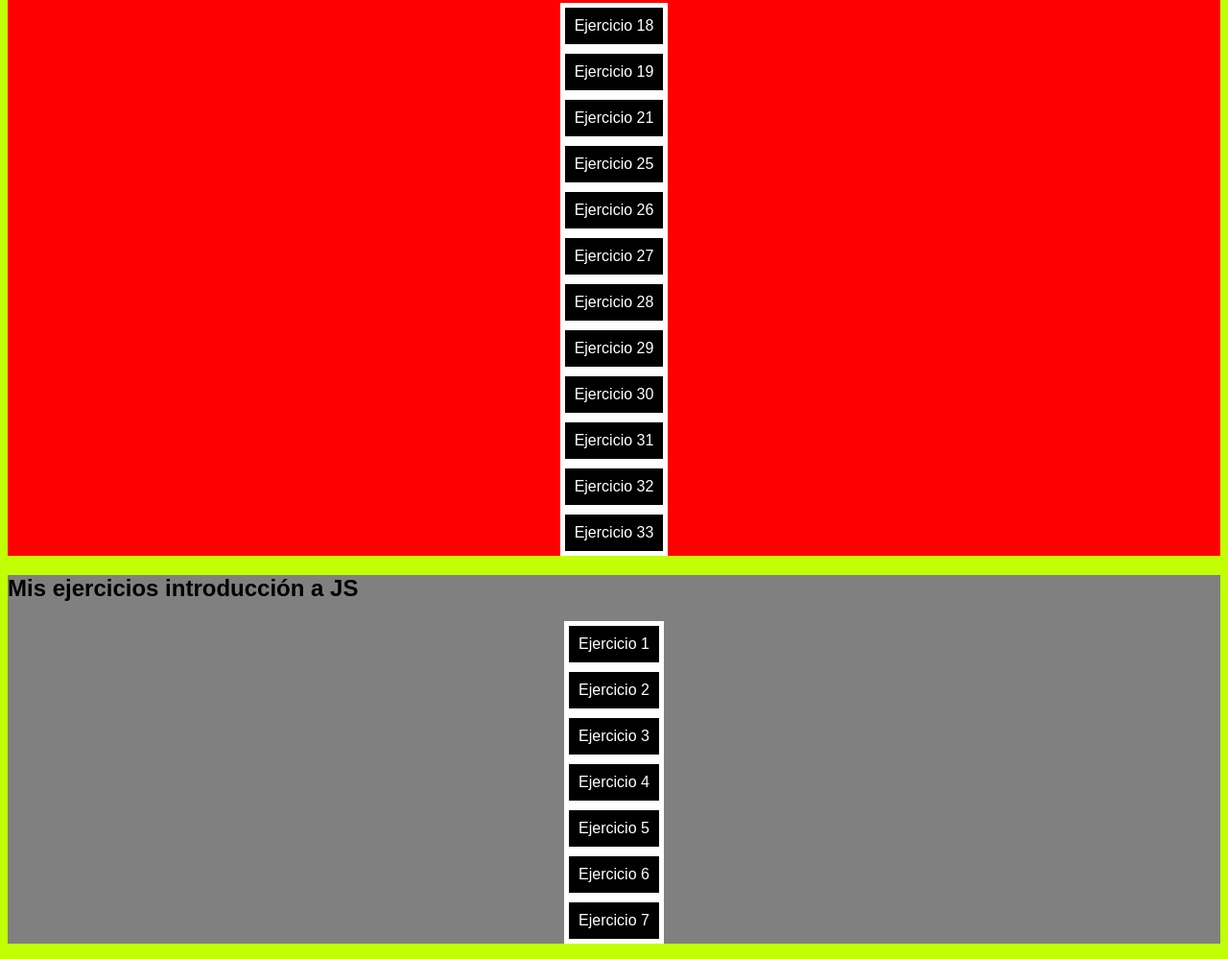
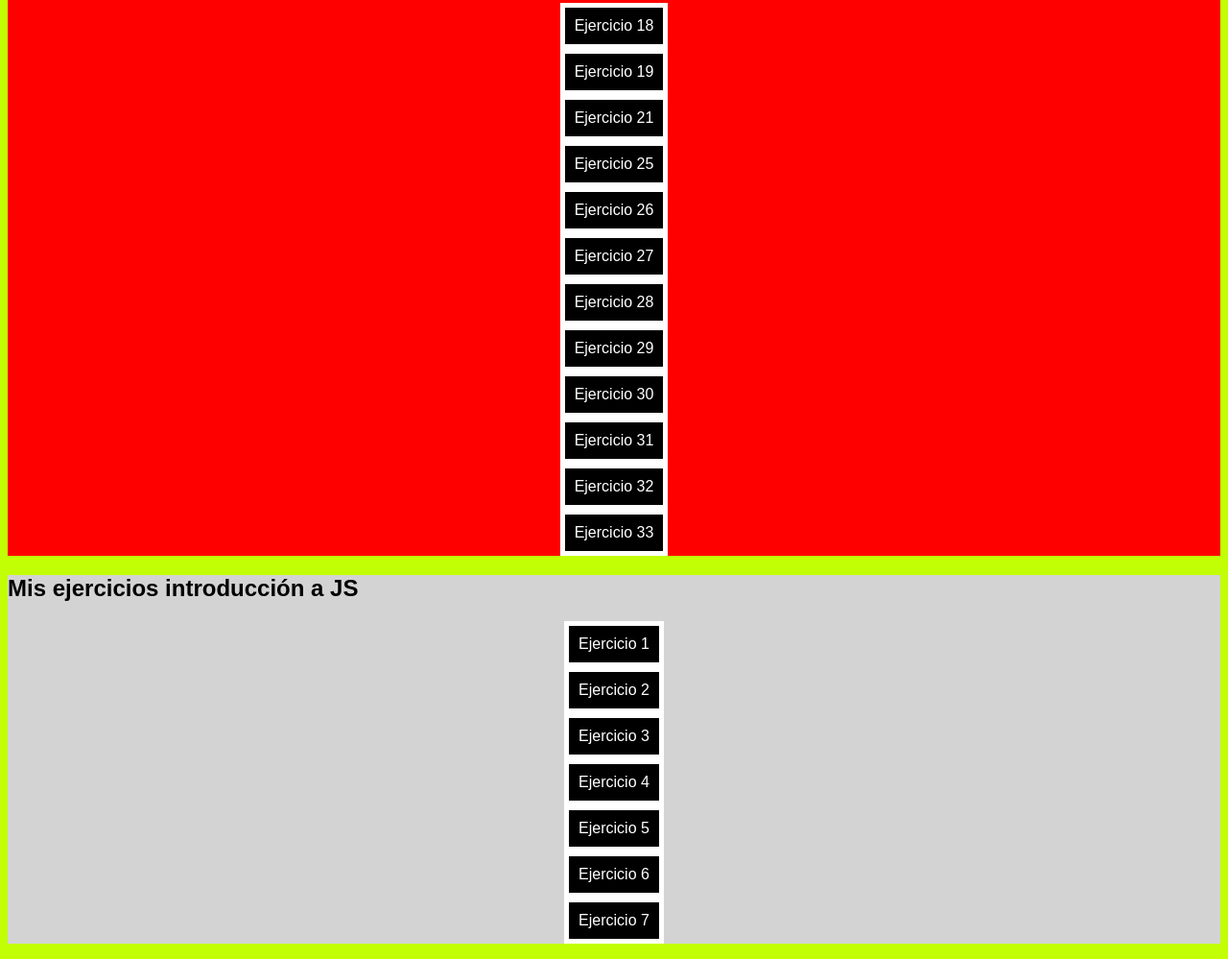
Before and after one commit to fifa98paco/fifapablo98githubio, a plain HTML site: page index.html in a window 1280 px wide. Shown: the part 1396-2395 px from the top of the page at 96% size. Drawn offline with Linux system fonts and the light colour scheme.

Commit message:
commit 2

```diff
--- a/index.html
+++ b/index.html
@@ -15,7 +15,7 @@
      #e1 {background-color: green;}
      #e2 {background-color: blue;}
       #e3 {background-color: red;}
-     #java {background-color: grey;}
+     #java {background-color: lightgray;}
 
 
 
```
